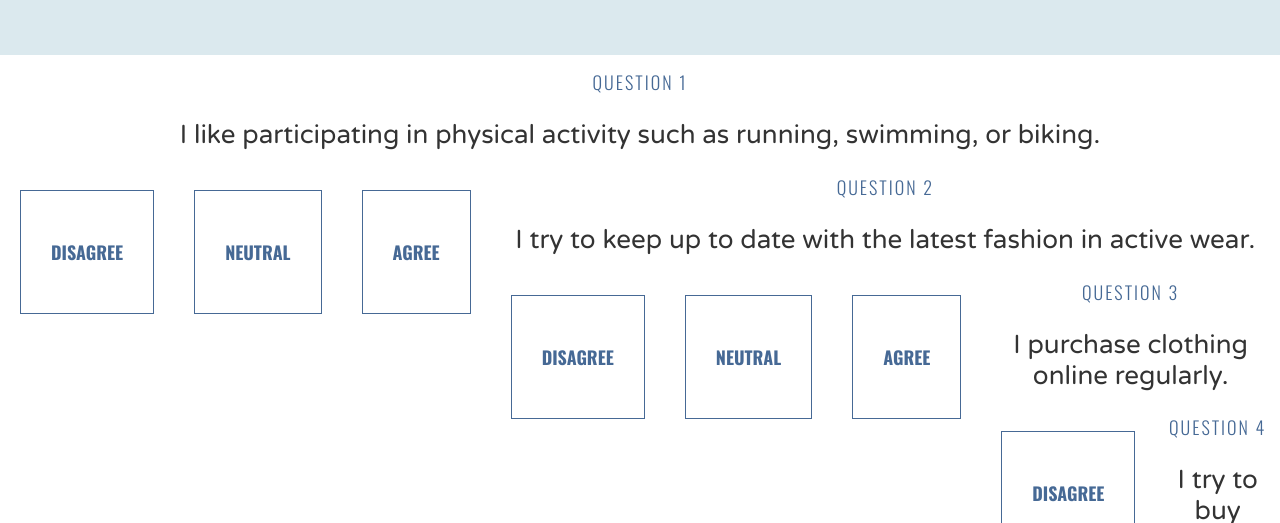
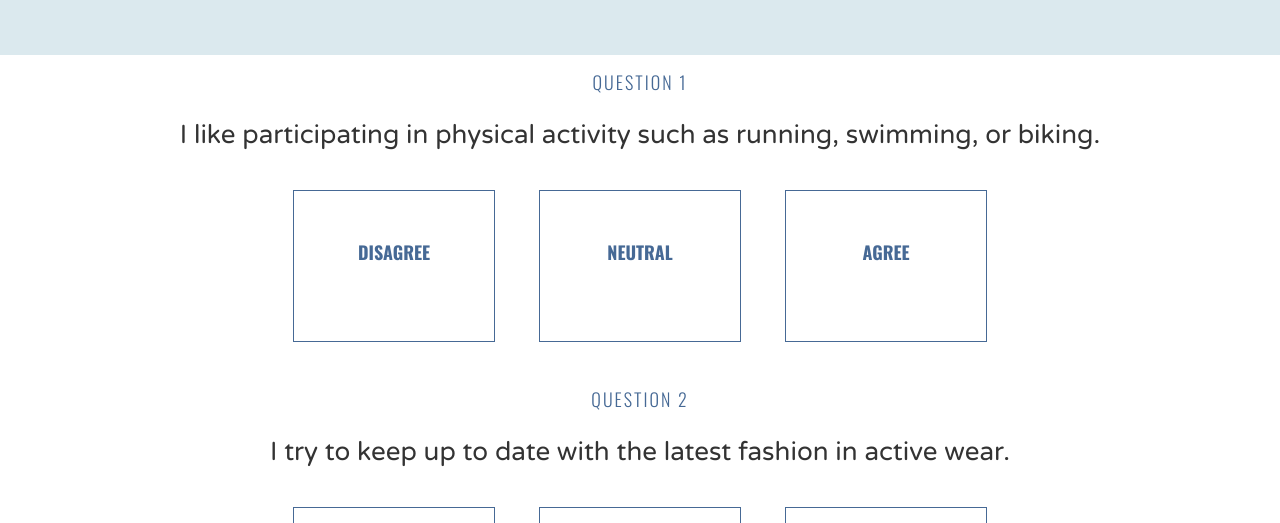
Before and after one commit to brent0721/TG-Pre-Work, a plain HTML site: page index.html in a window 1280 px wide. Shown: the part 205-728 px from the top of the page. Drawn offline with nearby package versions, Linux system fonts and the light colour scheme.

Commit message:
Display and Positioning - CSS Display and Positioning - Clear

```diff
--- a/style.css
+++ b/style.css
@@ -18,13 +18,13 @@ ul {
 }
 
 li {
-  display: inline-block;
-  width: 80px;
   color: #FFF;
   font-family: 'Oswald', sans-serif;
   font-size: 16px;
   font-weight: 300;
   text-transform: uppercase;
+  display: inline-block;
+  width: 80px;
 }
 
 li:hover {
@@ -74,19 +74,19 @@ p {
 }
 
 footer {
-  height: 100px;
   background-color: #DBE9EE;
   text-align: center;
+  height: 100px;
 }
 
 .welcome {
-  position: relative;
-  top: 50px;
   background-color: #DBE9EE;
   box-sizing: border-box;
   padding: 40px;
   text-align: center;
   width: 100%;
+  position: relative;
+  top: 50px;
 }
 
 .question {
@@ -96,10 +96,11 @@ footer {
 }
 
 .answer {
-  float: left;
-  display: inline-block;
   border: 1px solid #466995;
   margin: 20px;
+  display: inline-block;
+  height: 150px;
+  width: 200px;
 }
 
 .answer:hover {
```
